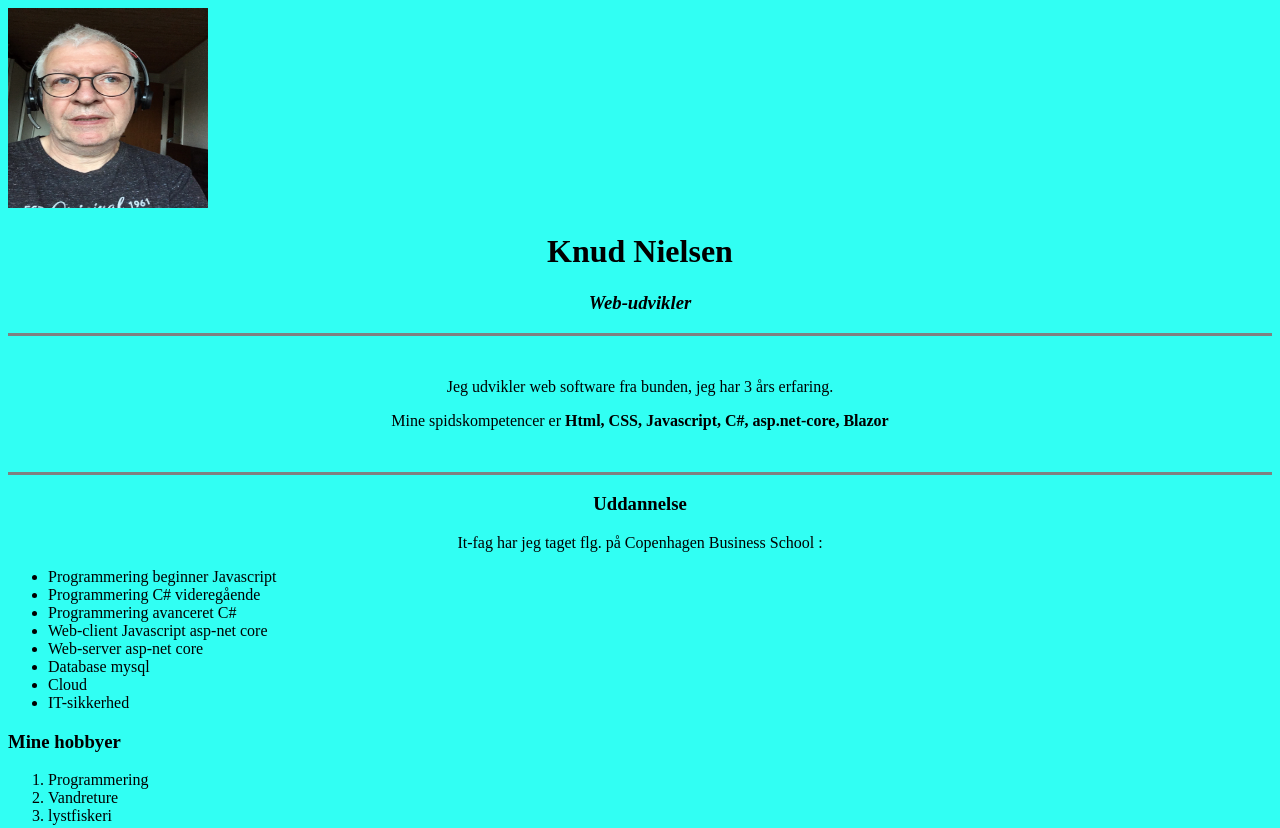
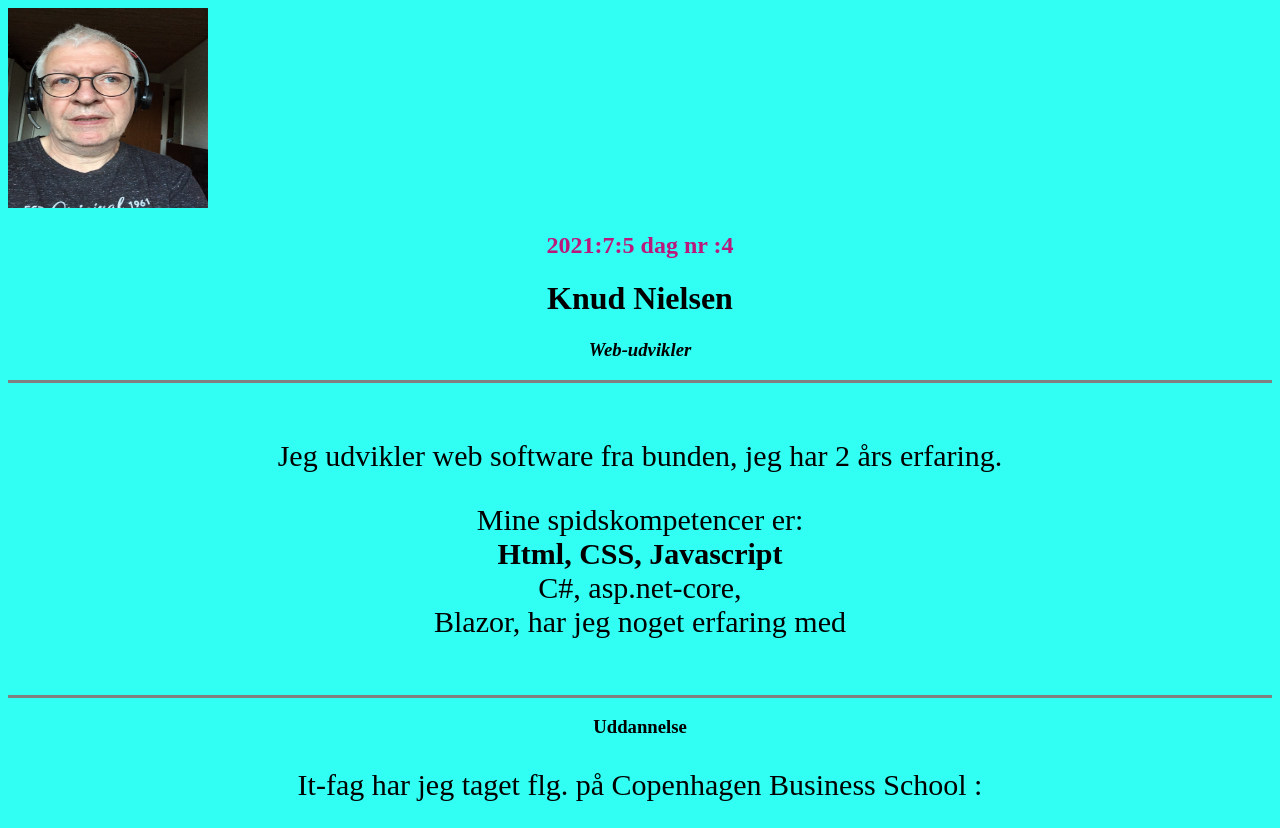
Before and after one commit to KnudNielsen999/CV, a plain HTML site: page index.html in a window 1280 px wide. Shown: the top 828 px of the page. Drawn offline with Linux system fonts and the light colour scheme.

Commit message:
Add files via upload

```diff
--- a/CSS/cvstyle.css
+++ b/CSS/cvstyle.css
@@ -1,3 +1,9 @@
 body {
     background-color: #31FFF3 ;
 }
+p {
+    font-size: 30px;
+}
+#dato {
+    color: rgb(187, 24, 124);
+}
--- /dev/null
+++ b/data.js
@@ -0,0 +1,7 @@
+var now=new Date();
+var yy=now.getFullYear();
+var mm=now.getMonth();
+var dd=now.getDate();
+var dy=now.getDay();
+var str=yy+":"+mm+":"+dd+" dag nr :"+dy;
+document.getElementById(id="dato").innerHTML=str;
--- a/index.html
+++ b/index.html
@@ -10,12 +10,13 @@
 <body>
     <img src="img/Mit_profil_billede.jpg" alt="Web udvikler " width="200" height="200">
     <center>
+    <h2 id="dato"></h2>
     <h1>Knud Nielsen</h1>
     <h3><em>Web-udvikler</em></h3>
     <hr size="3" noshade="">
     <br>
-    <p>Jeg udvikler web software fra bunden, jeg har 3 års erfaring.</p>
-    <p>Mine spidskompetencer er<strong> Html, CSS, Javascript, C#, asp.net-core, Blazor</strong></p>
+    <p>Jeg udvikler web software fra bunden, jeg har 2 års erfaring.</p>
+    <p>Mine spidskompetencer er:<br><strong> Html, CSS, Javascript <br></strong>C#, asp.net-core,<br> Blazor, har jeg noget erfaring med </p>
 </center>
 <br>
 <hr size="3" noshade="">
@@ -40,6 +41,6 @@
     <li>Vandreture</li>
     <li>lystfiskeri</li>
 </ol>
-
+<script src="data.js"></script>
 </body>
 </html>
```
